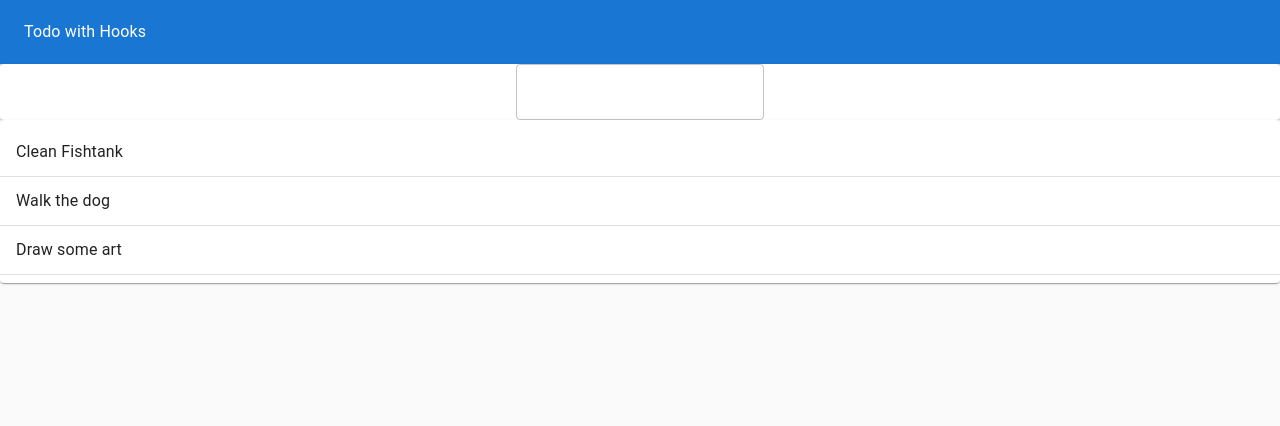
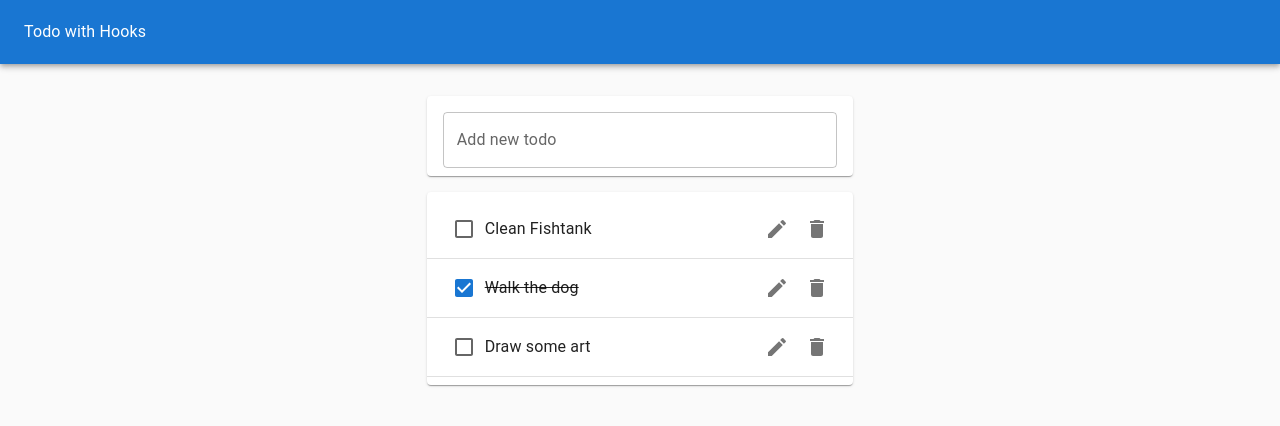
Before and after one commit to Rom1893/TodoAppWithHooks, a React (Create React App) app: page / in a window 1280 px wide. Shown: the top 426 px of the page. Built offline with nearby package versions, Linux system fonts and the light colour scheme.

Commit message:
Added todo component

```diff
--- a/package.json
+++ b/package.json
@@ -5,6 +5,7 @@
   "dependencies": {
     "@emotion/react": "^11.10.5",
     "@emotion/styled": "^11.10.5",
+    "@mui/icons-material": "^5.10.9",
     "@mui/material": "^5.10.13",
     "@testing-library/jest-dom": "^5.16.5",
     "@testing-library/react": "^13.4.0",
@@ -12,6 +13,7 @@
     "react": "^18.2.0",
     "react-dom": "^18.2.0",
     "react-scripts": "5.0.1",
+    "uuid": "^9.0.0",
     "web-vitals": "^2.1.4"
   },
   "scripts": {
--- /dev/null
+++ b/src/components/Todo.js
@@ -0,0 +1,27 @@
+import React from 'react'
+import ListItem from '@mui/material/ListItem';
+import ListItemText from '@mui/material/ListItemText';
+import Checkbox from '@mui/material/Checkbox';
+import DeleteIcon from '@mui/icons-material/Delete';
+import EditIcon from '@mui/icons-material/Edit';
+import IconButton from '@mui/material/IconButton';
+import ListItemSecondaryAction from '@mui/material/ListItemSecondaryAction';
+
+export default function Todo({ id, task, completed, removeTodo, toggleTodo }) {
+  return (
+    <ListItem>
+      <Checkbox tabIndex={-1} checked={completed} onClick={()=>toggleTodo(id)} />
+      <ListItemText style={{textDecoration: completed && "line-through"}}>
+        {task}
+      </ListItemText>
+      <ListItemSecondaryAction>
+        <IconButton aria-label="Delete">
+          <EditIcon />
+        </IconButton>
+        <IconButton aria-label="Edit"  onClick={()=>removeTodo(id)}>
+          <DeleteIcon />
+        </IconButton>
+      </ListItemSecondaryAction>
+    </ListItem>
+  )
+}
--- a/src/components/TodoApp.js
+++ b/src/components/TodoApp.js
@@ -1,4 +1,4 @@
-import React, {useState} from 'react'
+import React, { useState } from 'react'
 import { Typography } from '@mui/material';
 import Paper from '@mui/material/Paper';
 import AppBar from '@mui/material/AppBar';
@@ -6,18 +6,32 @@
 import Grid from '@mui/material/Grid';
 import TodoList from './TodoList';
 import TodoForm from './TodoForm';
+import { v4 as uuid } from 'uuid';
 
 
 export default function TodoApp() {
 
   const initialTodos = [
-    {id: 1, task: "Clean Fishtank", completed: false},
-    {id: 2, task: "Walk the dog", completed: true},
-    {id: 3, task: "Draw some art", completed: false},
+    { id: 1, task: "Clean Fishtank", completed: false },
+    { id: 2, task: "Walk the dog", completed: true },
+    { id: 3, task: "Draw some art", completed: false },
   ]
-  const [todos, setTodos] = useState(initialTodos)
+  const [todosApp, setTodos] = useState(initialTodos)
   const addTodo = newTodoText => {
-    setTodos([...todos, {id:4, task: newTodoText, completed: false}])
+    setTodos([...todosApp, { id: uuid(), task: newTodoText, completed: false }])
+  }
+
+  const removeTodo = (todoId) => {
+    //filter out removed todo
+    const updatedTodos = todosApp.filter(todo => todo.id !== todoId);
+    setTodos(updatedTodos)
+  }
+
+  const toggleTodo = (todoId) => {
+    const updatedTodos = todosApp.map(todo => (
+      todo.id === todoId ? {...todo, completed: !todo.completed} : todo
+    ))
+      setTodos(updatedTodos)
   }
 
   return (
@@ -30,13 +44,17 @@
       }}
       elevation={0}
     >
-      <AppBar color="primary" position="static" style={{height: "64px"}}>
+      <AppBar color="primary" position="static" style={{ height: "64px" }}>
         <Toolbar>
           <Typography color="inherit">Todo with Hooks</Typography>
         </Toolbar>
       </AppBar>
-      <TodoForm addTodo={addTodo}/>
-      <TodoList todos={todos}/>
+      <Grid container justifyContent="center" style={{marginTop: "1rem"}}>
+        <Grid item xs={11} md={8} lg={4}>
+          <TodoForm addTodo={addTodo} />
+          <TodoList todosApp={todosApp} removeTodo={removeTodo} toggleTodo={toggleTodo} />
+        </Grid>
+      </Grid>
     </Paper>
   )
 }
--- a/src/components/TodoForm.js
+++ b/src/components/TodoForm.js
@@ -6,13 +6,13 @@
 export default function TodoForm({ addTodo }) {
   const [value, handleChange, reset] = useInputState("")
   return (
-    <Paper>
+    <Paper style={{margin: "1rem 0", padding: "0 1rem"}}>
       <form onSubmit={(e)=> {
         e.preventDefault();
         addTodo(value);
         reset()
       }}>
-        <TextField value={value} onChange={handleChange} />
+        <TextField value={value} onChange={handleChange} margin="normal" label="Add new todo" fullWidth />
       </form>
     </Paper>
   )
--- a/src/components/TodoList.js
+++ b/src/components/TodoList.js
@@ -1,19 +1,23 @@
 import React from 'react'
 import Paper from '@mui/material/Paper';
 import List from '@mui/material/List';
-import ListItem from '@mui/material/ListItem';
-import ListItemText from '@mui/material/ListItemText';
 import Divider from '@mui/material/Divider';
+import Todo from './Todo';
 
 export default function TodoList(props) {
     return (
         <Paper>
             <List>
-                {props.todos.map(todo => (
+                {props.todosApp.map(todo => (
                     <>
-                        <ListItem>
-                            <ListItemText>{todo.task}</ListItemText>
-                        </ListItem>
+                       <Todo
+                       id={todo.id}
+                       task={todo.task}
+                       key={todo.id}
+                       completed={todo.completed}
+                       removeTodo={props.removeTodo}
+                       toggleTodo={props.toggleTodo}
+                       />
                         <Divider/>
                     </>
                 ))
```
Also changed, not shown: 1 other file (tests, documents, lock files or other folders).
